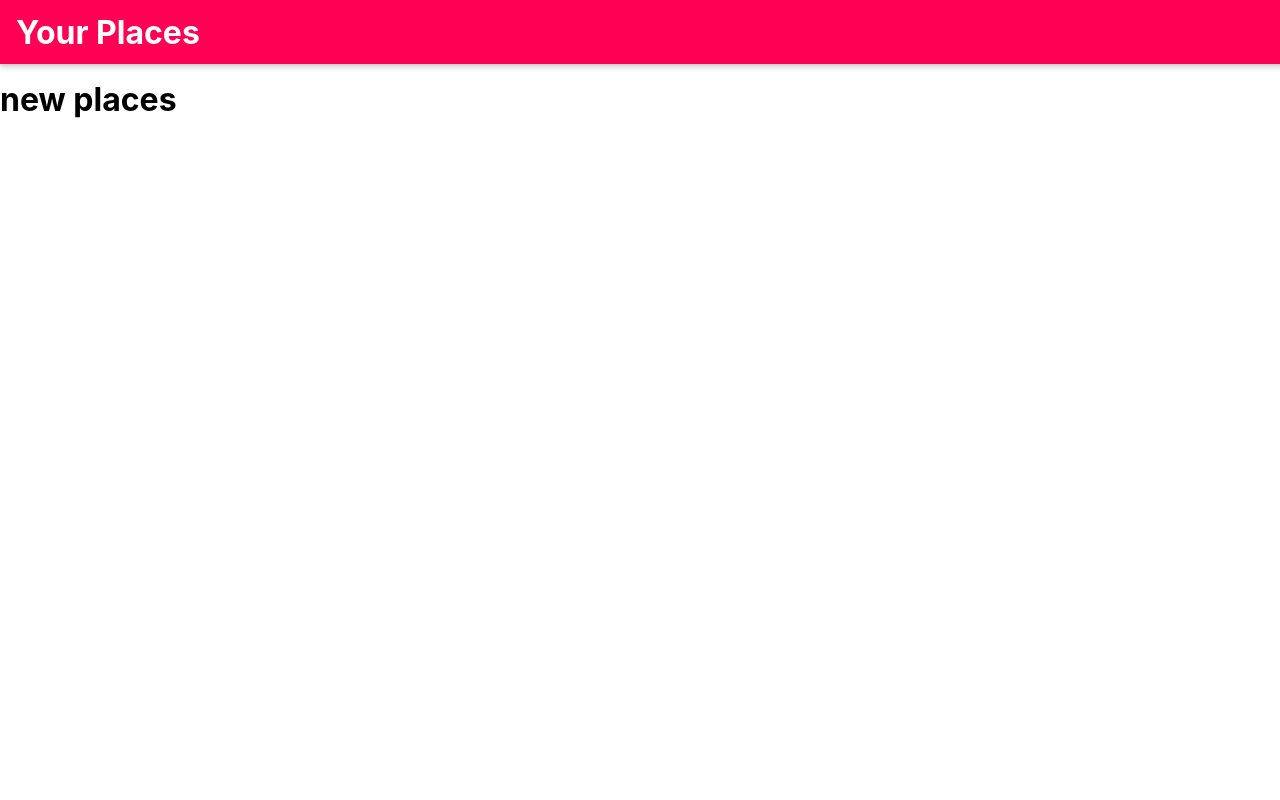
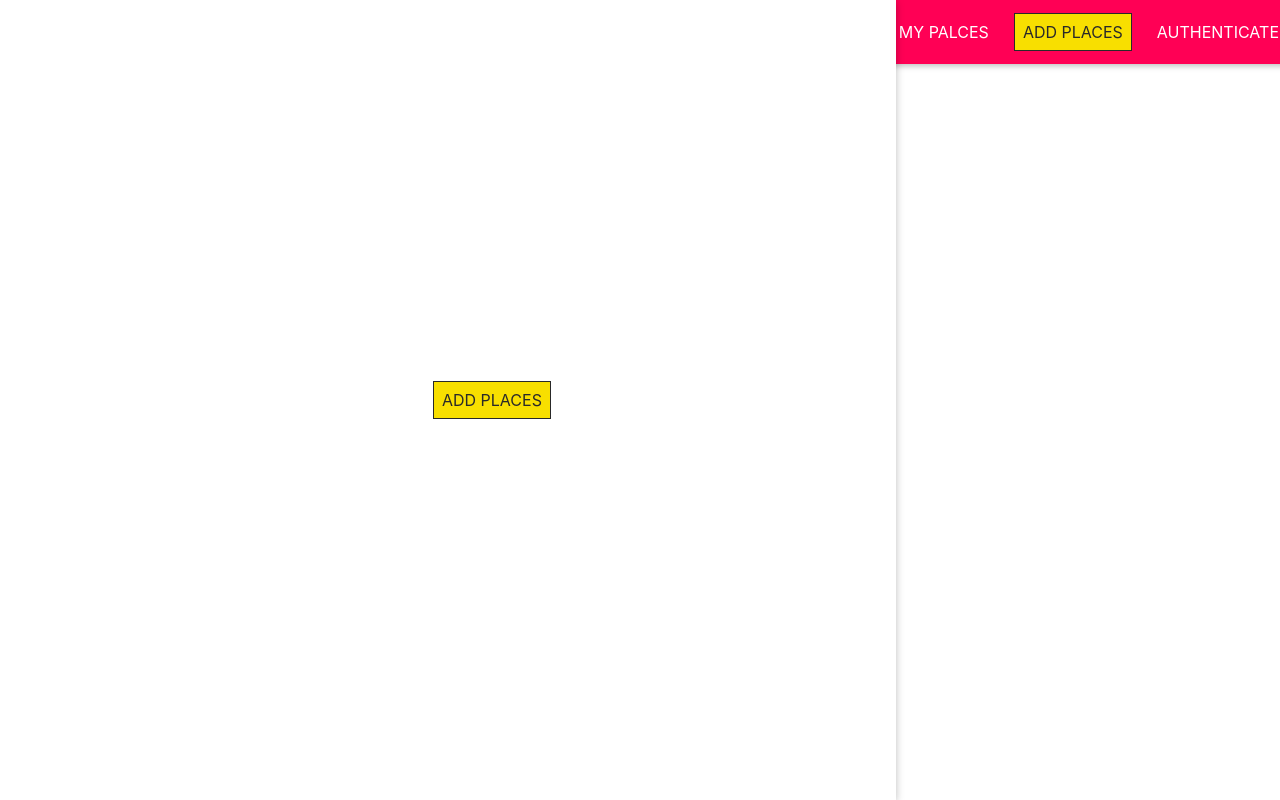
Before and after one commit to Qianwen-Pan/UrbanExplorer, a React (Create React App) app: page /new/places in a window 1280 px wide. Built offline with nearby package versions, Linux system fonts and the light colour scheme.

Commit message:
Add component: SideDrawer for mobile

```diff
--- a/src/shared/components/Navigation/MainNavigation.js
+++ b/src/shared/components/Navigation/MainNavigation.js
@@ -3,8 +3,17 @@
 import "./MainHeader";
 import "./MainNavigation.css";
 import MainHeader from "./MainHeader";
+import NavLinks from "./NavLinks";
+import SideDrawer from "./SideDrawer";
+
 function MainNavigation() {
   return (
+    <React.Fragment>
+      <SideDrawer>
+        <nav className="main-navigation__drawer-nav">
+          <NavLinks />
+        </nav>
+      </SideDrawer>
       <MainHeader>
         <button className="main-navigation__menu-btn">
           <span />
@@ -12,8 +21,11 @@
           <span />
         </button>
         <h1 className="main-navigation__title">Your Places</h1>
-      <nav className="main-navigation__header-nav"> ...</nav>
+        <nav className="main-navigation__header-nav">
+          <NavLinks />
+        </nav>
       </MainHeader>
+    </React.Fragment>
   );
 }
 export default MainNavigation;
--- /dev/null
+++ b/src/shared/components/Navigation/NavLinks.css
@@ -0,0 +1,76 @@
+.nav-links {
+  list-style: none;
+  margin: 0;
+  padding: 0;
+  width: 100%;
+  height: 100%;
+  display: flex;
+  flex-direction: column;
+  justify-content: center;
+  align-items: center;
+}
+
+.nav-links li {
+  margin: 1rem;
+}
+
+.nav-links a {
+  border: 1px solid transparent;
+  color: #292929;
+  text-decoration: none;
+  padding: 0.5rem;
+}
+
+.nav-links a:hover,
+.nav-links a:active,
+.nav-links a.active {
+  background: #f8df00;
+  border-color: #292929;
+  color: #292929;
+}
+
+.nav-links button {
+  cursor: pointer;
+  border: 1px solid #292929;
+  color: #292929;
+  background: transparent;
+  padding: 0.5rem;
+  font: inherit;
+}
+
+.nav-links button:focus {
+  outline: none;
+}
+
+.nav-links button:hover,
+.nav-links button:active {
+  background: #292929;
+  color: white;
+}
+
+@media (min-width: 768px) {
+  .nav-links {
+    flex-direction: row;
+  }
+
+  .nav-links li {
+    margin: 0 0.5rem;
+  }
+
+  .nav-links a {
+    color: white;
+    text-decoration: none;
+  }
+
+  .nav-links button {
+    border: 1px solid white;
+    color: white;
+    background: transparent;
+  }
+
+  .nav-links button:hover,
+  .nav-links button:active {
+    background: #f8df00;
+    color: #292929;
+  }
+}
--- /dev/null
+++ b/src/shared/components/Navigation/NavLinks.js
@@ -0,0 +1,24 @@
+import React from "react";
+import { NavLink } from "react-router-dom";
+
+import "./NavLinks.css"
+function NavLinks(){
+    return (
+        <ul className="nav-links">
+            <li>
+                <NavLink to='/'>ALL USERS</NavLink>
+            </li>
+            <li>
+                <NavLink to='/u1/places'>MY PALCES</NavLink>
+            </li>
+            <li>
+                <NavLink to='/new/places'>ADD PLACES</NavLink>
+            </li>
+            <li>
+                <NavLink to='/auth'>AUTHENTICATE</NavLink>
+            </li>
+        </ul>
+    );
+}
+
+export default NavLinks;
--- /dev/null
+++ b/src/shared/components/Navigation/SideDrawer.css
@@ -0,0 +1,10 @@
+.side-drawer {
+  position: fixed;
+  left: 0;
+  top: 0;
+  z-index: 100;
+  height: 100vh;
+  width: 70%;
+  background: white;
+  box-shadow: 0 2px 8px rgba(0, 0, 0, 0.26);
+}
--- /dev/null
+++ b/src/shared/components/Navigation/SideDrawer.js
@@ -0,0 +1,10 @@
+import React from "react";
+import "./SideDrawer.css"
+function SideDrawer(props) {
+return (
+<aside className="side-drawer ">
+    {props.children}
+</aside>
+);
+}
+export default SideDrawer;
```
Lines whose indentation alone changed are shown as unchanged.
